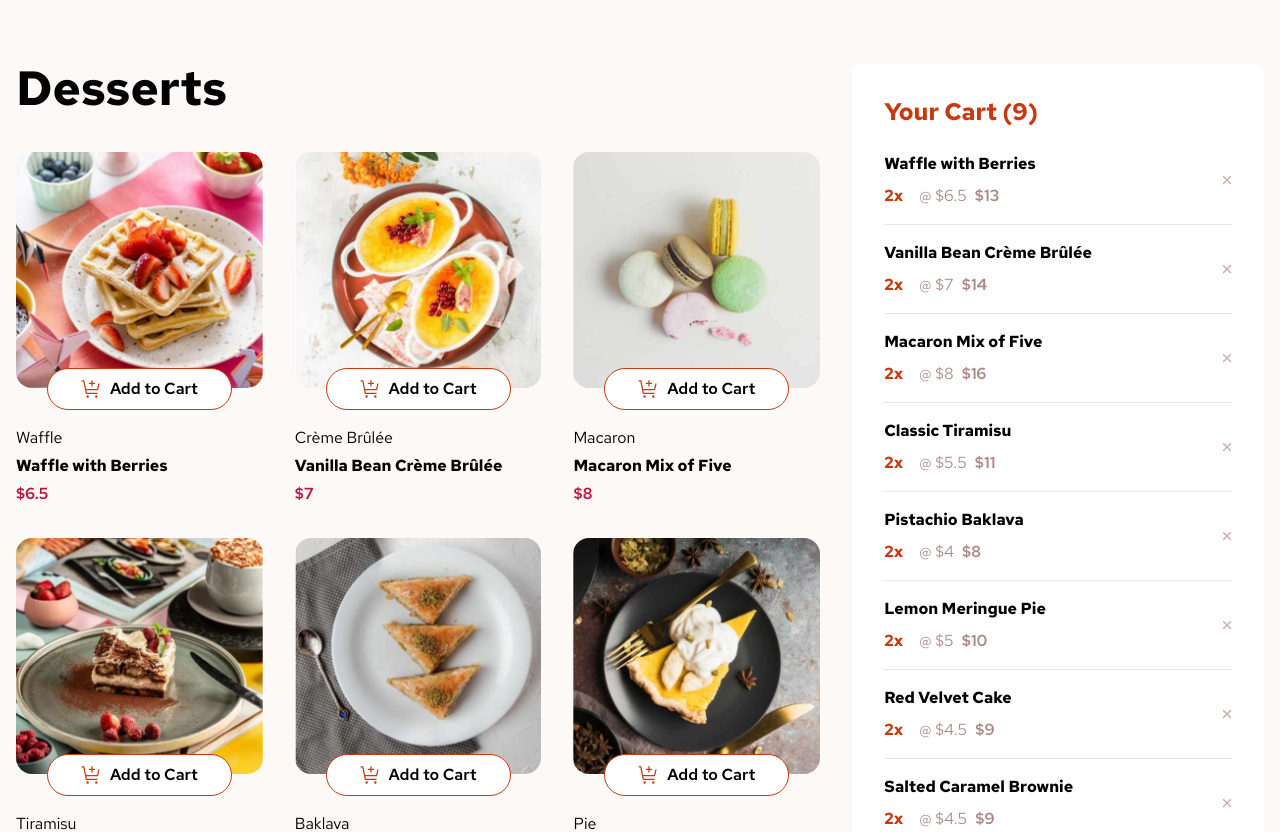
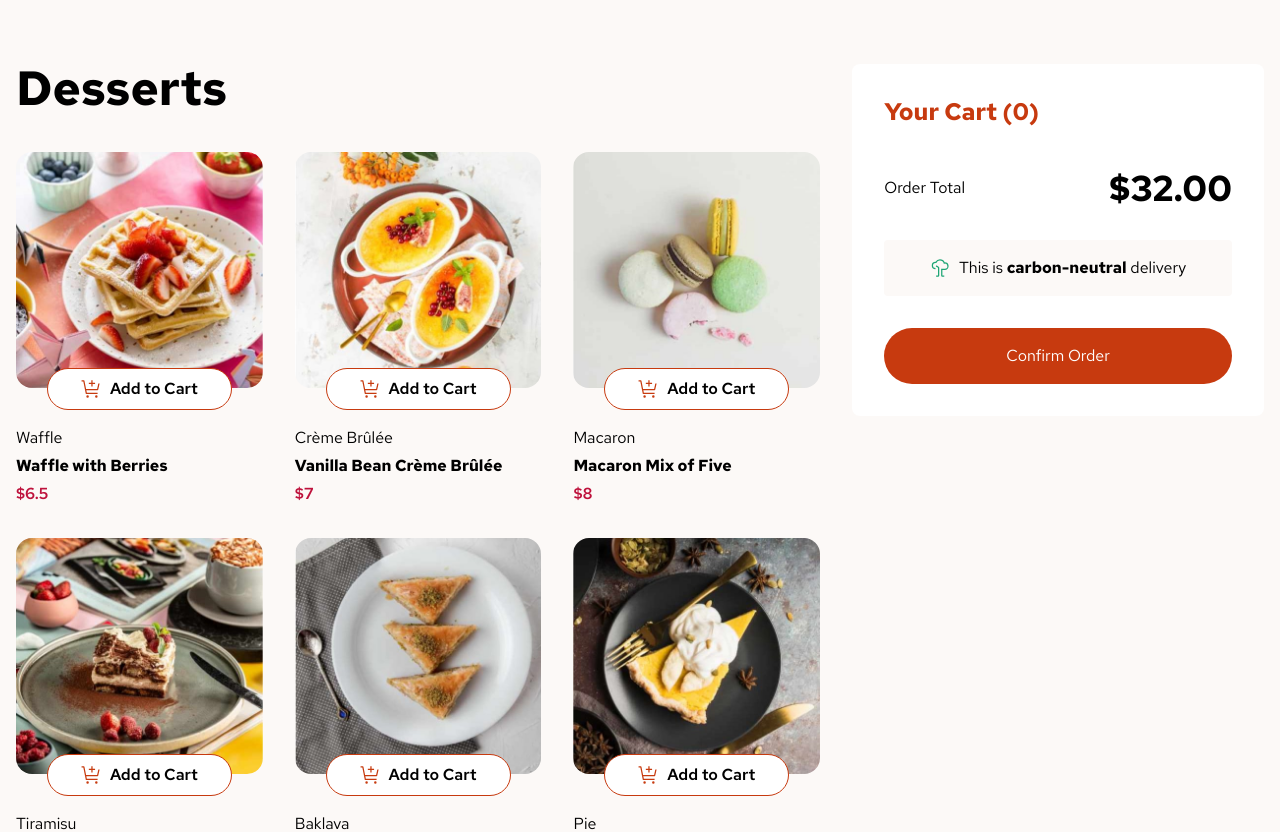
Before and after one commit to steamnp/bfs56, a React (Vite) app: page / in a window 1280 px wide. Shown: the top 832 px of the page. Built offline with nearby package versions, Linux system fonts and the light colour scheme; a web font is replaced by a local one.

Commit message:
implemented CardContext for cartItems state

```diff
--- a/src/components/cart.tsx
+++ b/src/components/cart.tsx
@@ -1,8 +1,10 @@
-import data from "../data/data.json";
 import iconRemoveItem from "/assets/images/icon-remove-item.svg";
 import iconCarbonNeutral from "/assets/images/icon-carbon-neutral.svg";
+import { formatPrice } from "../utils/formatPrice";
+import { useContext } from "react";
+import { CartContext } from "../App";
 
-export function CartItem({ item }) {
+export function CartItem({ item, onClick }) {
   const { image, name, category, price } = item;
   return (
     <>
@@ -11,12 +13,20 @@ export function CartItem({ item }) {
           <p className="font-bold mb-2">{name}</p>
           <div className="flex gap-2 text-primary">
             <p className="font-bold mr-2">2x</p>
-            <p className="text-rose-400">@ ${price}</p>
-            <p className="text-rose-400 font-semibold">${price * 2}</p>
+            <p className="text-rose-400">@ ${formatPrice(price)}</p>
+            <p className="text-rose-400 font-semibold">
+              ${formatPrice(price * 2)}
+            </p>
           </div>
         </div>
         <div>
-          <img src={iconRemoveItem} alt="Delete" />
+          <img
+            className="cursor-pointer"
+            src={iconRemoveItem}
+            alt="Delete"
+            title="Delete"
+            onClick={onClick}
+          />
         </div>
       </li>
     </>
@@ -24,14 +34,25 @@ export function CartItem({ item }) {
 }
 
 export default function Cart() {
-  const itemCount = data.length;
+  const { cartItems, setCartItems } = useContext(CartContext);
+  const itemCount = cartItems.length;
+
+  const removeItem = (id) => {
+    const newCartItems = cartItems.filter((item) => item.id !== id);
+    setCartItems(newCartItems);
+  };
+
   return (
     <>
       <div className="bg-white p-8 h-fit rounded-lg">
         <h2 className="text-primary">Your Cart ({itemCount})</h2>
         <ul>
-          {data.map((item, index) => (
-            <CartItem key={index} item={item} />
+          {cartItems.map((index, item) => (
+            <CartItem
+              key={index}
+              item={item}
+              onClick={() => removeItem(item.id)}
+            />
           ))}
         </ul>
         <div className="flex justify-between items-center gap-4 py-8">
--- a/src/components/listItem.tsx
+++ b/src/components/listItem.tsx
@@ -1,8 +1,19 @@
 import data from "../data/data.json";
+import { formatPrice } from "../utils/formatPrice";
+import { useContext } from "react";
+import { CartContext } from "../App";
 
 export function Item({ item }) {
+  const { cartItems, setCartItems } = useContext(CartContext);
+
   const { image, name, category, price } = item;
   const { thumbnail, mobile, tablet, desktop } = image;
+
+  const addToCart = () => {
+    const newId = cartItems.length + 1;
+    const newItem = { id: newId, ...item };
+    setCartItems([...cartItems, newItem]);
+  };
 
   // const cleanImageUrl = (image) => {
   //   return image.replace("./", "./");
@@ -15,7 +26,7 @@ export function Item({ item }) {
           <source media="(width < 768px)" srcSet={tablet} />
           <img className="rounded-2xl" src={desktop} alt={`Image ${name}`} />
         </picture>
-        <div className="card-button">
+        <div className="card-button" onClick={addToCart}>
           <img src="/assets/images/icon-add-to-cart.svg" alt="Icon cart" />
           <button>Add to Cart</button>
         </div>
--- a/src/index.css
+++ b/src/index.css
@@ -38,7 +38,7 @@ h2 {
 }
 
 .card-button {
-  @apply flex justify-center items-center gap-2 w-9/12 bg-white p-2 mx-auto -mt-5 mb-4 rounded-full border border-primary font-semibold;
+  @apply cursor-pointer flex justify-center items-center gap-2 w-9/12 bg-white p-2 mx-auto -mt-5 mb-4 rounded-full border border-primary font-semibold;
 }
 
 .card-description {
```
